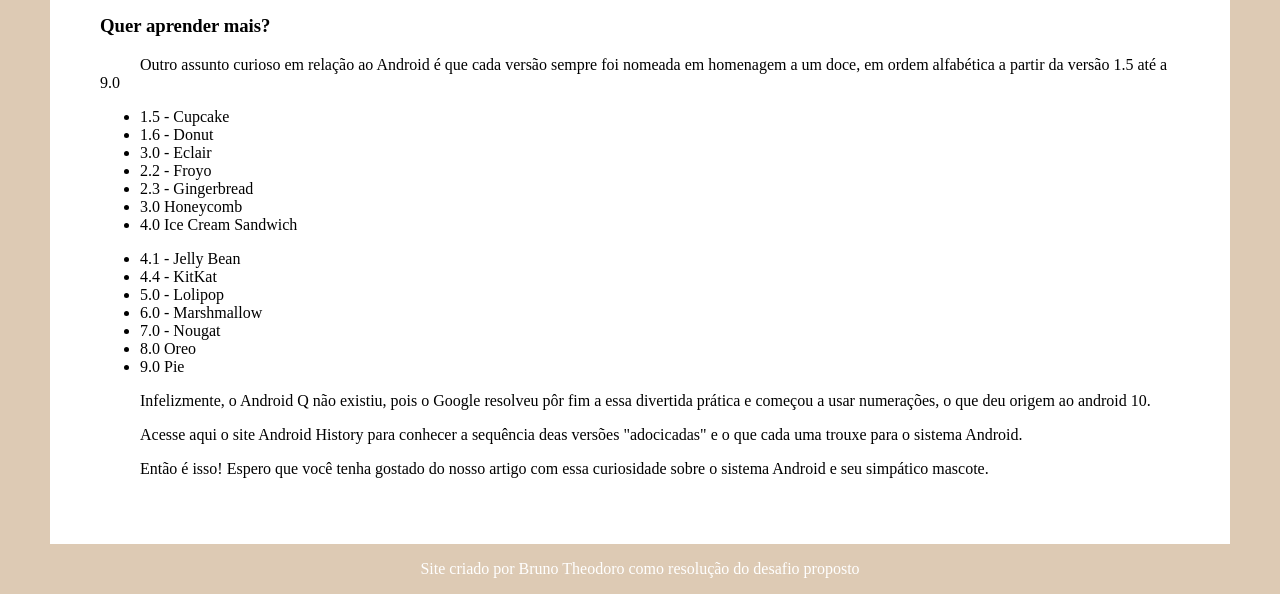
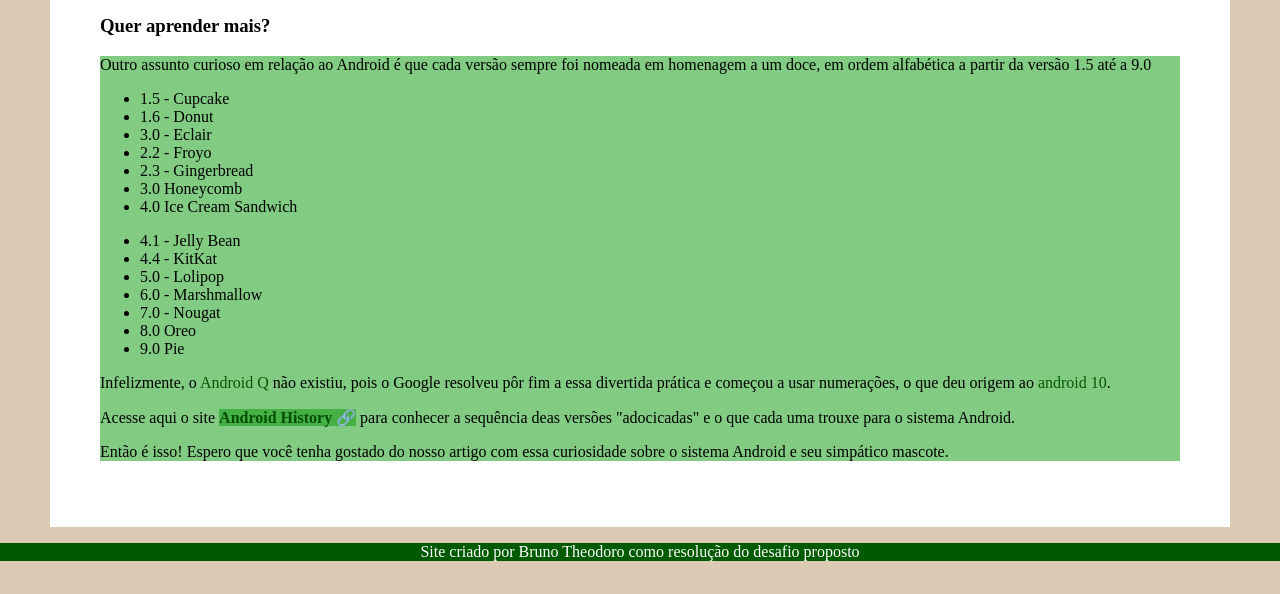
Before and after one commit to brunogalachetheodoro/Site-Exercicio-Modulo-02-curso-html-e-css, a plain HTML site: page site/index.html in a window 1280 px wide. Shown: the part 1941-2535 px from the top of the page. Drawn offline with Linux system fonts and the light colour scheme.

Commit message:
atualização

```diff
--- a/site/index.html
+++ b/site/index.html
@@ -47,8 +47,8 @@
         <span class="imagem"><iframe width="660" height="415" src="https://www.youtube.com/embed/5K4pEk19nhs?si=s2K0gaoc6m_GZiAM" title="YouTube video player" frameborder="0" allow="accelerometer; autoplay; clipboard-write; encrypted-media; gyroscope; picture-in-picture; web-share" referrerpolicy="strict-origin-when-cross-origin" allowfullscreen></iframe></span>
 
         <h3>Quer aprender mais?</h3>
+        <div class="background-div">
             <p>Outro assunto curioso em relação ao Android é que cada versão sempre foi nomeada em homenagem a um doce, em ordem alfabética a partir da versão 1.5 até a 9.0
-
                 <ul>
                         <li>1.5 - Cupcake</li>
                         <li>1.6 - Donut</li>
@@ -67,13 +67,13 @@
                         <li>8.0 Oreo</li>
                         <li>9.0 Pie</li>
                     </ul>
-                <p>Infelizmente, o Android Q não existiu, pois o Google resolveu pôr fim a essa divertida prática e começou a usar numerações, o que deu origem ao android 10.</p>
-
-                <p>Acesse aqui o site Android History para conhecer a sequência deas versões "adocicadas" e o que cada uma trouxe para o sistema Android.</p>
+                    <p>Infelizmente, o <span class="cor-palavras">Android Q</span> não existiu, pois o Google resolveu pôr fim a essa divertida prática e começou a usar numerações, o que deu origem ao <span class="cor-palavras">android 10</span>.</p>
+                    <p>Acesse aqui o site <a href="#" class="estilo-link">Android History 🔗</a> para conhecer a sequência deas versões "adocicadas" e o que cada uma trouxe para o sistema Android.</p>
 
                     <p>Então é isso! Espero que você tenha gostado do nosso artigo com essa curiosidade sobre o sistema Android e seu simpático mascote.</p>
+        </div>
     </main>
-    <footer>
+    <footer class="background">
         <p class="estilo-p">Site criado por Bruno Theodoro como resolução do desafio proposto</p>
     </footer>
 </body>
--- a/site/style.css
+++ b/site/style.css
@@ -3,7 +3,7 @@
     font-family: 'android';
     src: url(../site/fonte/idroid.otf);
 }
-body, h1 {
+body, h1, footer {
     margin: 0;
     padding: 0;
 }
@@ -12,6 +12,7 @@ body, h1 {
 body {
     background-color: rgb(221, 202, 180);
 }
+
 header {
     background-color: 088f08;
     background-image: linear-gradient(to bottom, rgb(8, 143, 8), rgb(2, 44, 2));
@@ -81,6 +82,10 @@ main {
     background-color: rgb(0, 90, 0);
 }
 
+.background-div {
+    background-color: rgba(13, 155, 13, 0.514) ;
+}
+
 .estilo-p {
     color: white;
     text-align: center;
```
Lines whose indentation alone changed are shown as unchanged.
